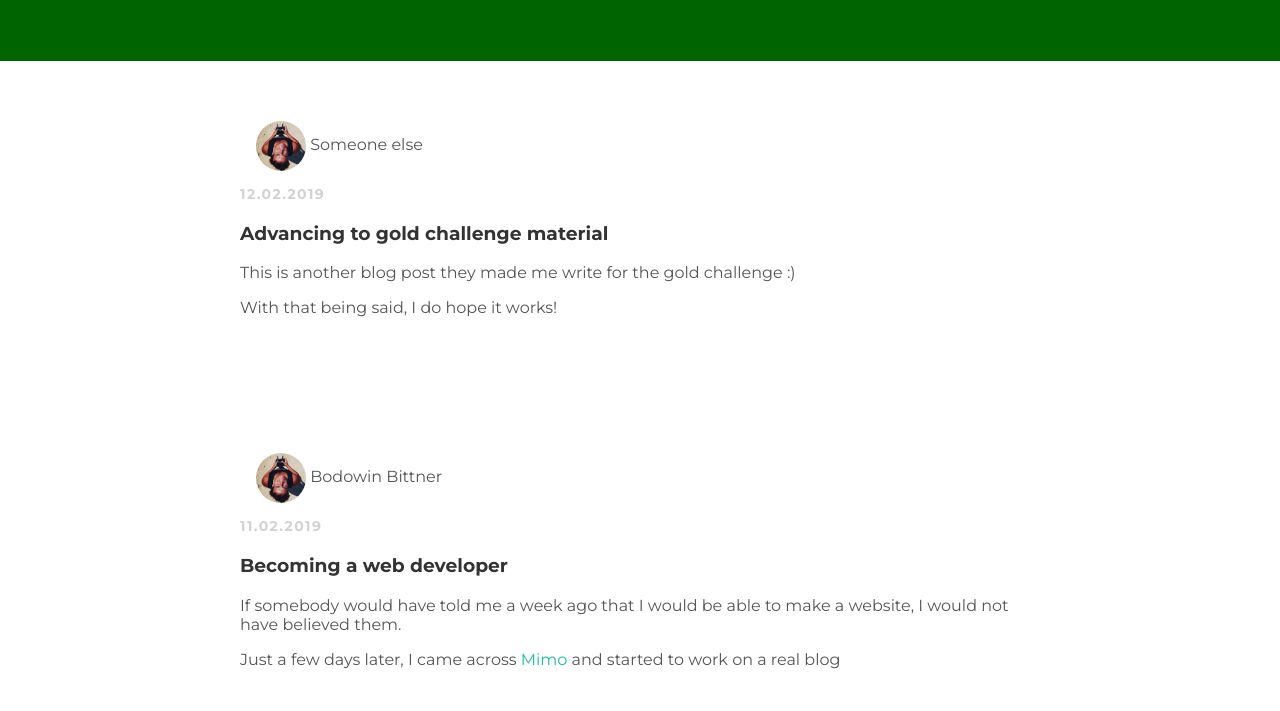
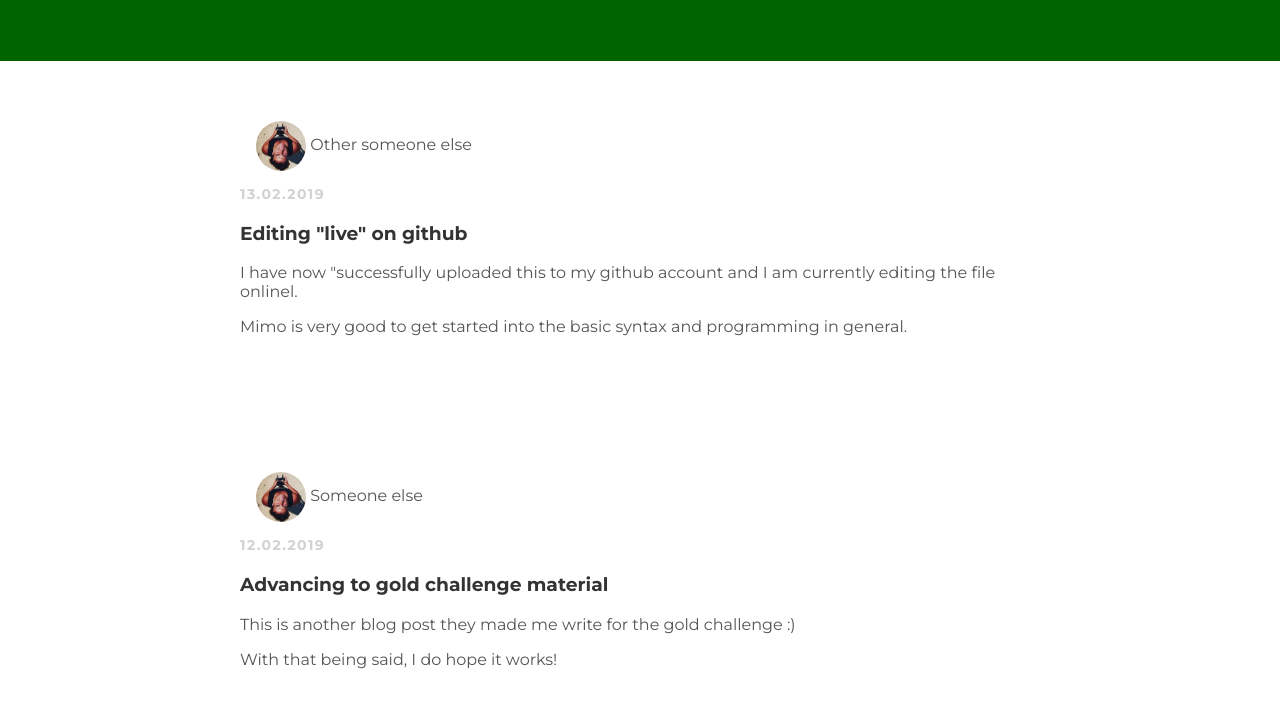
Before and after one commit to Bodowin/bodowin.github.io, a plain HTML site: page index.html in a window 1280 px wide. Shown: the part 89-800 px from the top of the page. Drawn offline with Linux system fonts and the light colour scheme.

Commit message:
Update index.html

```diff
--- a/index.html
+++ b/index.html
@@ -15,6 +15,23 @@
     href="about.html">About</a></li>
           <li><a href="mailto:bodowin@gmail.com?subject=Contact Request from Data Science Blog">Contact</a></li>
         </ul>
+      </div>
+    </div>
+   <div id="content">
+      <div class="post-container">
+        <div class="post">
+          <div class="post-author">
+            <img src="Bodo_squared.jpg">
+            <span>Other someone else</span>
+          </div>
+          <p class = "post-date" >13.02.2019</p>
+          <h3 class = "post-title" >Editing "live" on github</h3>
+          <div class="post-content">
+            <p>I have now "successfully uploaded this to my github account and I am currently editing the file onlinel.</p>
+            <p>Mimo is very good to get started into the basic syntax and programming in general.</p>
+
+          </div>
+        </div>
       </div>
     </div>
     <div id="content">
```
